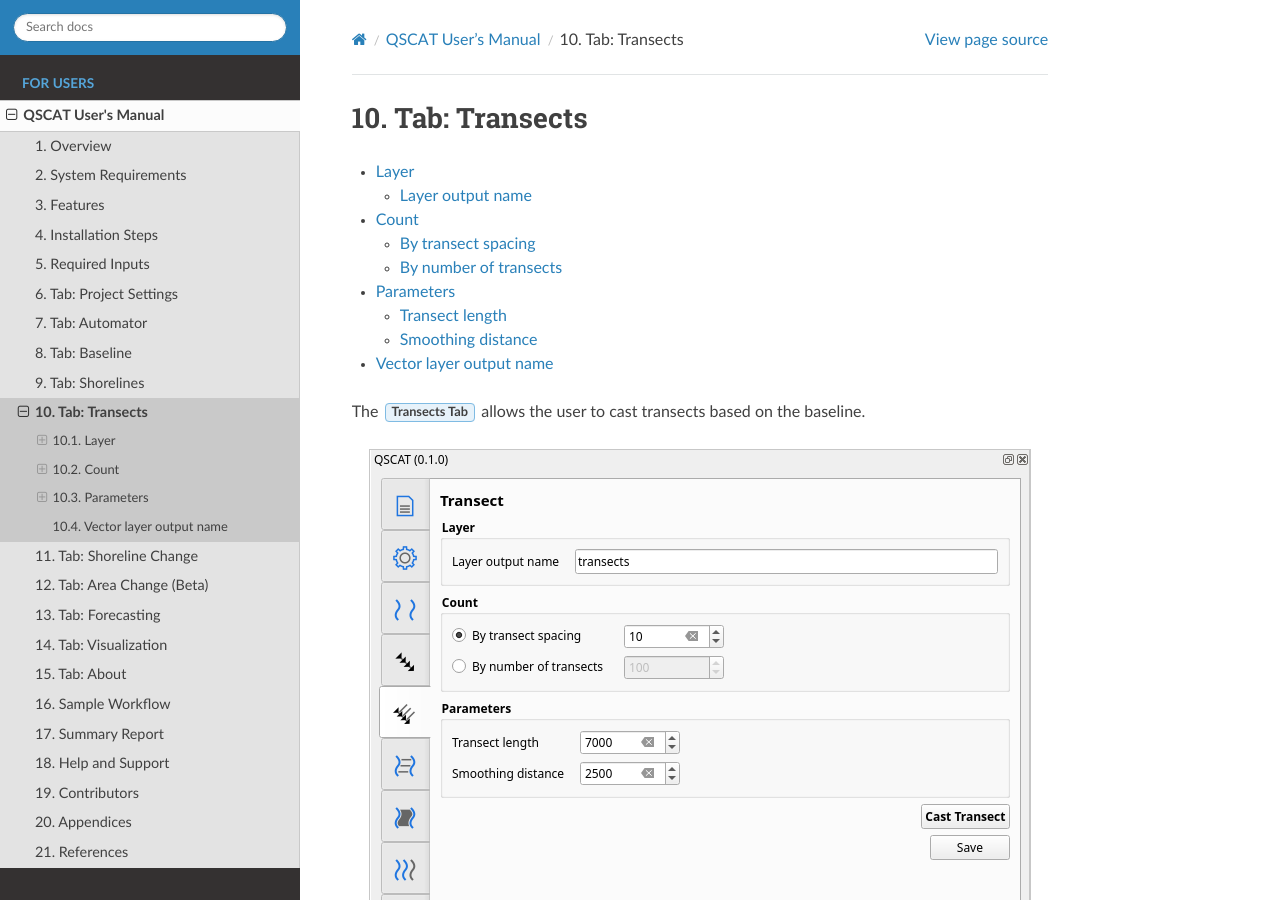
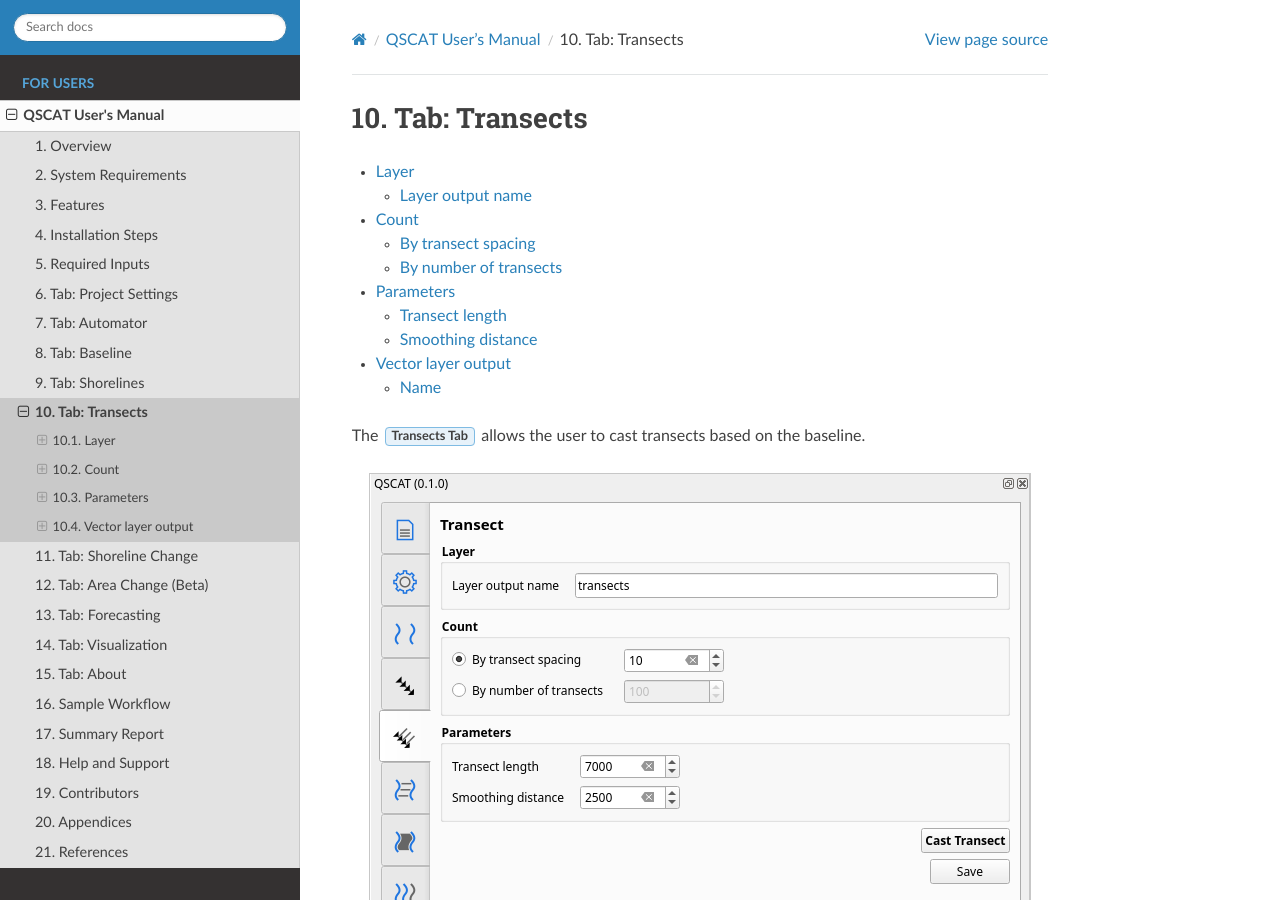
Before and after one commit to qscat/qscat, a Sphinx documentation site: the page built from docs/source/users_manual/tabs/transects.rst, in a window 1280 px wide and 900 px high. Built offline with Sphinx 7.4.7 and the Read the Docs theme 2.0.0, drawn with Linux system fonts in a browser that asks for light colours; cross-references to code outside the pages are shown as plain code; some of the changed text lies outside the part shown.

Commit message:
refactor(docs): restructure tab transects vector layer output (#11)

```diff
--- a/docs/source/users_manual/tabs/transects.rst
+++ b/docs/source/users_manual/tabs/transects.rst
@@ -121,8 +121,11 @@
 
 .. _tab_transects_vector_layer_output_name:
 
-Vector layer output name
-========================
+Vector layer output
+===================
+
+Name
+----
 
 .. list-table::
    :header-rows: 1
```
